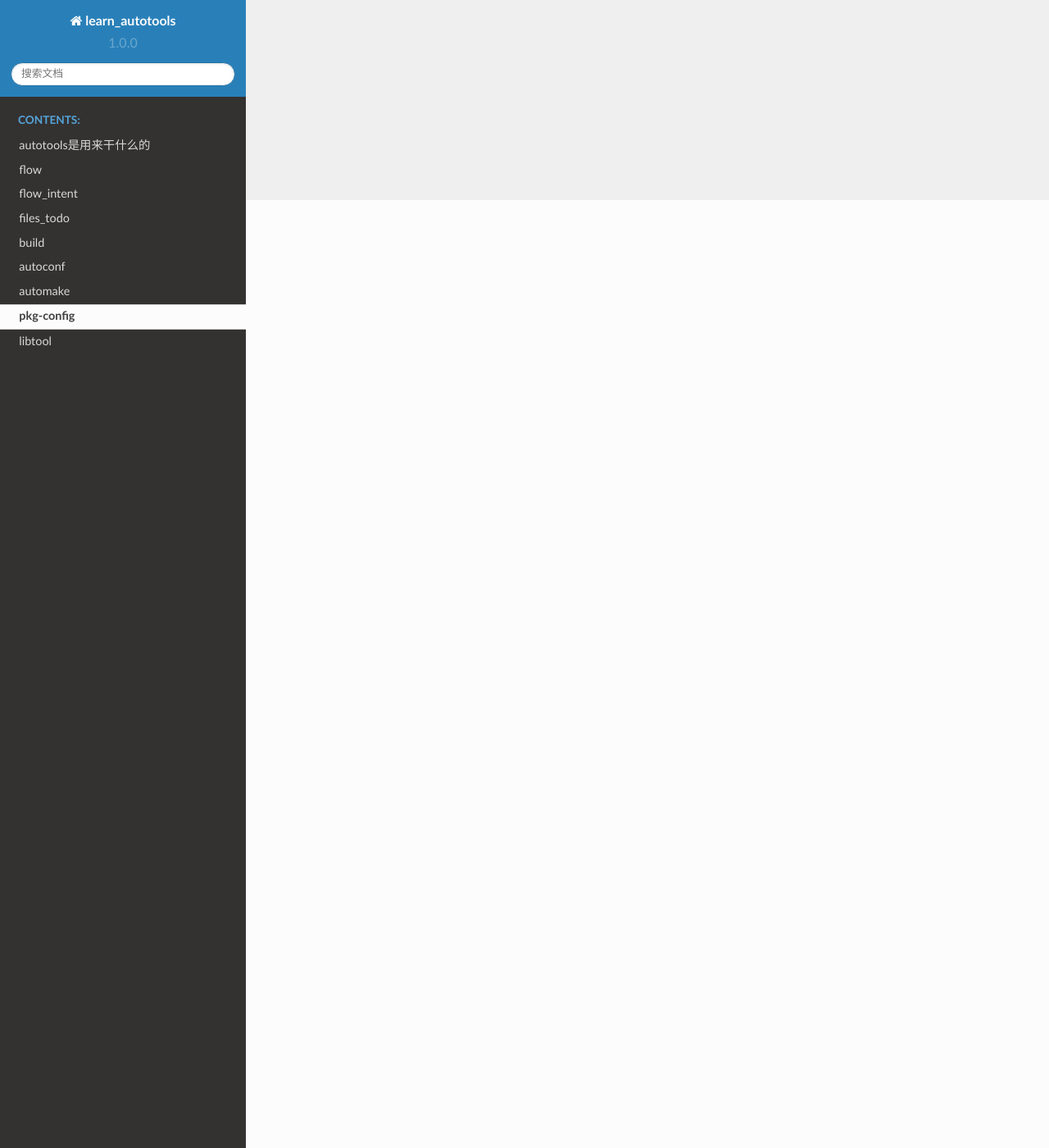
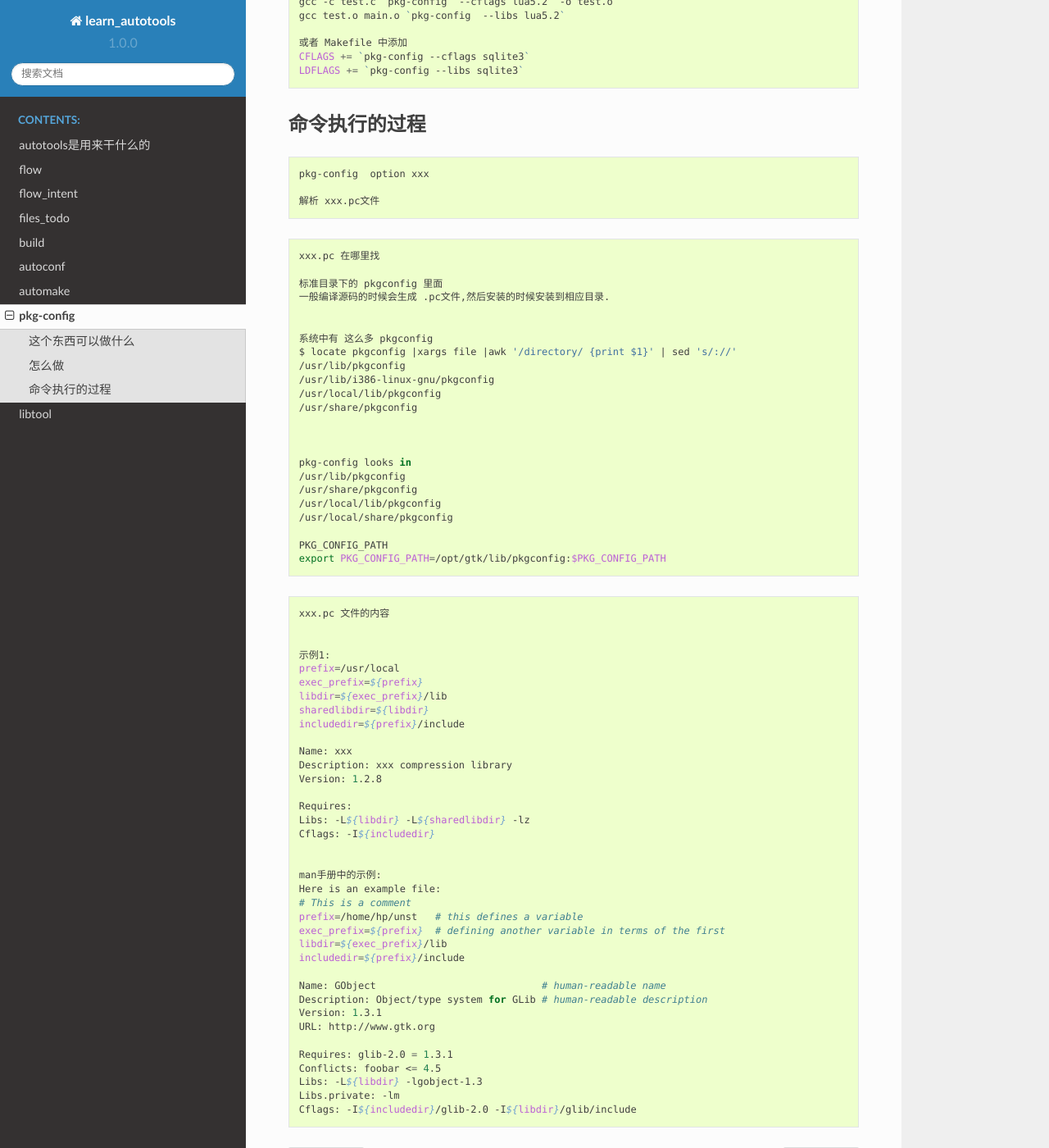
Before and after one commit to lisider/learn_autotools, a Sphinx documentation site: the page built from source/tools/pkg-config.rst, in a window 1280 px wide and 1400 px high, scrolled down 1156 px. Shown: the whole window at 82% size. Built offline with Sphinx 7.4.7 and the Read the Docs theme 2.0.0, drawn with Linux system fonts in a browser that asks for light colours; formulas are drawn with MathJax 3; some of the changed text lies outside the part shown.

Commit message:
pkg-config libtool

```diff
--- a/source/tools/pkg-config.rst
+++ b/source/tools/pkg-config.rst
@@ -33,3 +33,113 @@ pkg-config
      /etc/dpkg
      /etc/dpkg/dpkg.cfg.d
      /etc/dpkg/dpkg.cfg.d/pkg-config-hook-config
+
+这个东西可以做什么
+------------------
+
+生成编译选项 和 连接选项
+
+
+怎么做
+--------
+
+.. code-block:: shell
+
+     常用过的选项就这两个
+
+     $ pkg-config  --cflags lua5.2
+     -I/usr/include/lua5.2
+     $ pkg-config  --libs lua5.2
+     -llua5.2
+
+     $ pkg-config --cflags zlib
+     -I/usr/local/include
+     $ pkg-config --libs zlib
+     -L/usr/local/lib -lz
+
+     更实际的用户 是 以
+     $(pkg-config  --cflags lua5.2) 或者
+     `pkg-config  --cflags lua5.2`
+     加载到命令行中运行
+     gcc -c test.c `pkg-config  --cflags lua5.2` -o test.o
+     gcc test.o main.o `pkg-config  --libs lua5.2`
+
+     或者 Makefile 中添加
+     CFLAGS += `pkg-config --cflags sqlite3`
+     LDFLAGS += `pkg-config --libs sqlite3`
+
+命令执行的过程
+--------------
+
+.. code-block:: shell
+
+     pkg-config  option xxx
+
+     解析 xxx.pc文件
+
+
+.. code-block:: shell
+
+     xxx.pc 在哪里找
+
+     标准目录下的 pkgconfig 里面
+     一般编译源码的时候会生成 .pc文件,然后安装的时候安装到相应目录.
+
+
+     系统中有 这么多 pkgconfig
+     $ locate pkgconfig |xargs file |awk '/directory/ {print $1}' | sed 's/://'
+     /usr/lib/pkgconfig
+     /usr/lib/i386-linux-gnu/pkgconfig
+     /usr/local/lib/pkgconfig
+     /usr/share/pkgconfig
+
+
+
+     pkg-config looks in
+     /usr/lib/pkgconfig
+     /usr/share/pkgconfig
+     /usr/local/lib/pkgconfig
+     /usr/local/share/pkgconfig
+
+     PKG_CONFIG_PATH
+     export PKG_CONFIG_PATH=/opt/gtk/lib/pkgconfig:$PKG_CONFIG_PATH
+
+.. code-block:: shell
+
+     xxx.pc 文件的内容
+
+
+     示例1:
+     prefix=/usr/local
+     exec_prefix=${prefix}
+     libdir=${exec_prefix}/lib
+     sharedlibdir=${libdir}
+     includedir=${prefix}/include
+
+     Name: xxx
+     Description: xxx compression library
+     Version: 1.2.8
+
+     Requires:
+     Libs: -L${libdir} -L${sharedlibdir} -lz
+     Cflags: -I${includedir}
+
+
+     man手册中的示例:
+     Here is an example file:
+     # This is a comment
+     prefix=/home/hp/unst   # this defines a variable
+     exec_prefix=${prefix}  # defining another variable in terms of the first
+     libdir=${exec_prefix}/lib
+     includedir=${prefix}/include
+
+     Name: GObject                            # human-readable name
+     Description: Object/type system for GLib # human-readable description
+     Version: 1.3.1
+     URL: http://www.gtk.org
+
+     Requires: glib-2.0 = 1.3.1
+     Conflicts: foobar <= 4.5
+     Libs: -L${libdir} -lgobject-1.3
+     Libs.private: -lm
+     Cflags: -I${includedir}/glib-2.0 -I${libdir}/glib/include
```
Also changed, not shown: source/intro.rst (+21 -10 lines), source/tools/libtool.rst (+65 -0 lines).
